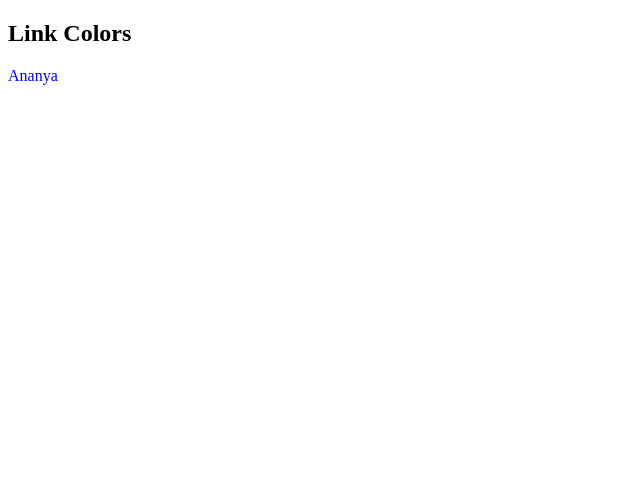
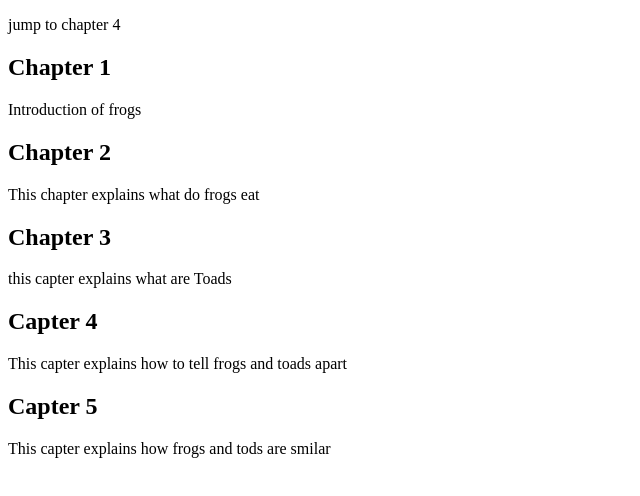
Before and after one commit to ananya-tiwari/ananya-calculator, a plain HTML site: page index.html in a window 1280 px wide. Shown: the whole page, without its empty margins (0-640 px from the left). Drawn offline with Linux system fonts and the light colour scheme.

Commit message:
nonfiction book about frogs and toads.

```diff
--- a/index.html
+++ b/index.html
@@ -1,33 +1,17 @@
 <!DOCTYPE html>
 <html>
-<head>
-<style>
-a:link {
-  color: blue;
-  background-color: transparent;
-  text-decoration: none;
-}
-a:visited {
-  color:purple;
-  background-color: transparent;
-  text-decoration: none;
-}
-a:hover {
-  color: red;
-  background-color: transparent;
-  text-decoration: underline;
-}
-a:active {
-  color: yellow;
-  background-color: transparent;
-  text-decoration: underline;
-}
-</style>
-</head>
-<body>
+  <body>
+    <p><a hearf="#C4">jump to chapter 4</a></p>
 
-<h2>Link Colors</h2>
-<a href=" https://ananya-tiwari.blogspot.com/"_blank">Ananya</a>
-
-</body>
+    <h2>Chapter 1</h2>
+    <p>Introduction of frogs</p>
+    <h2>Chapter 2</h2>
+    <p>This chapter explains what do frogs eat</p>
+    <h2>Chapter 3</h2>
+    <p>this capter explains what are Toads</p>
+    <h2 id="C4">Capter 4</h2>
+    <p>This capter explains how to tell frogs and toads apart</p>
+    <h2>Capter 5</h2>
+    <p>This capter explains how frogs and tods are smilar</p>
+  </body>
 </html>
```
